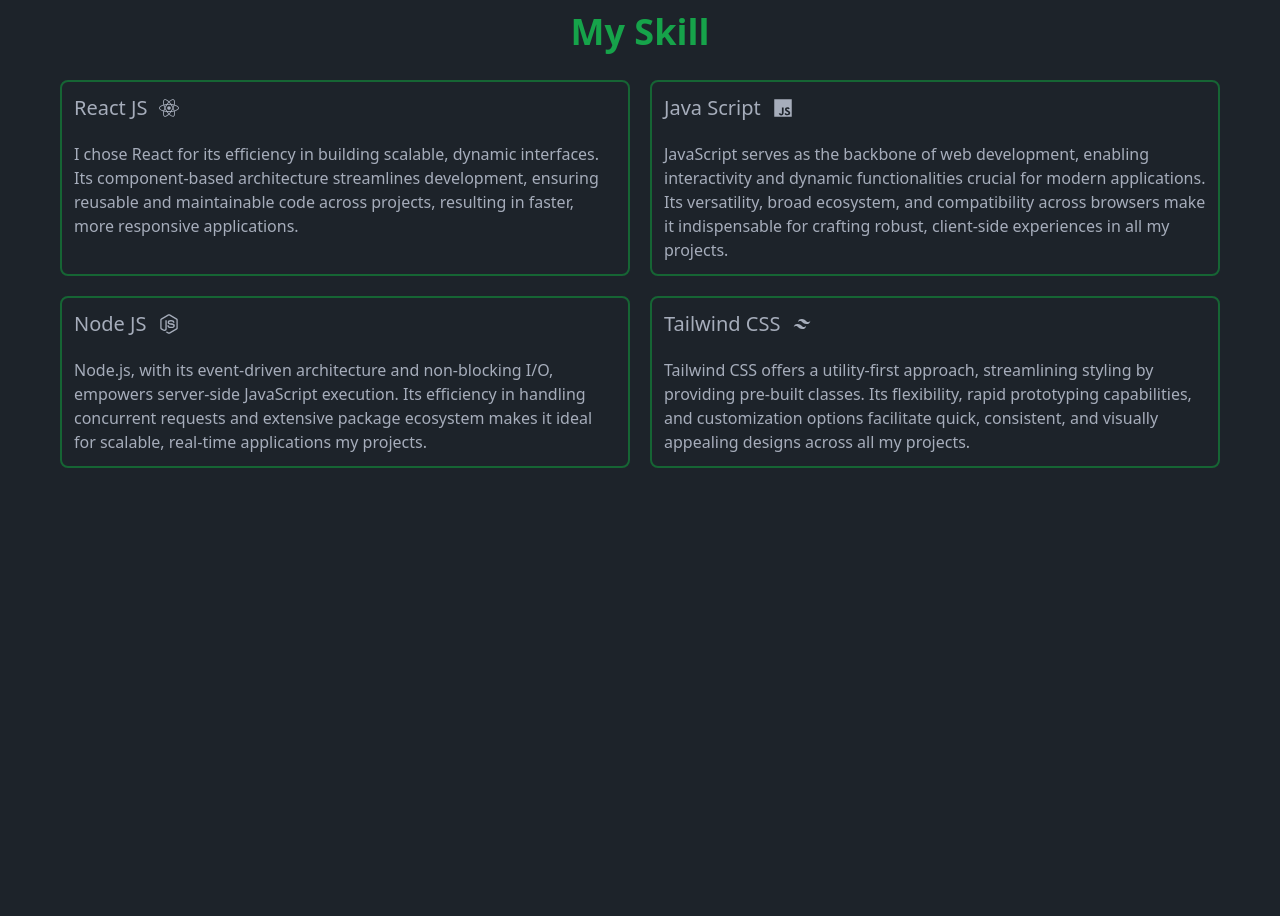
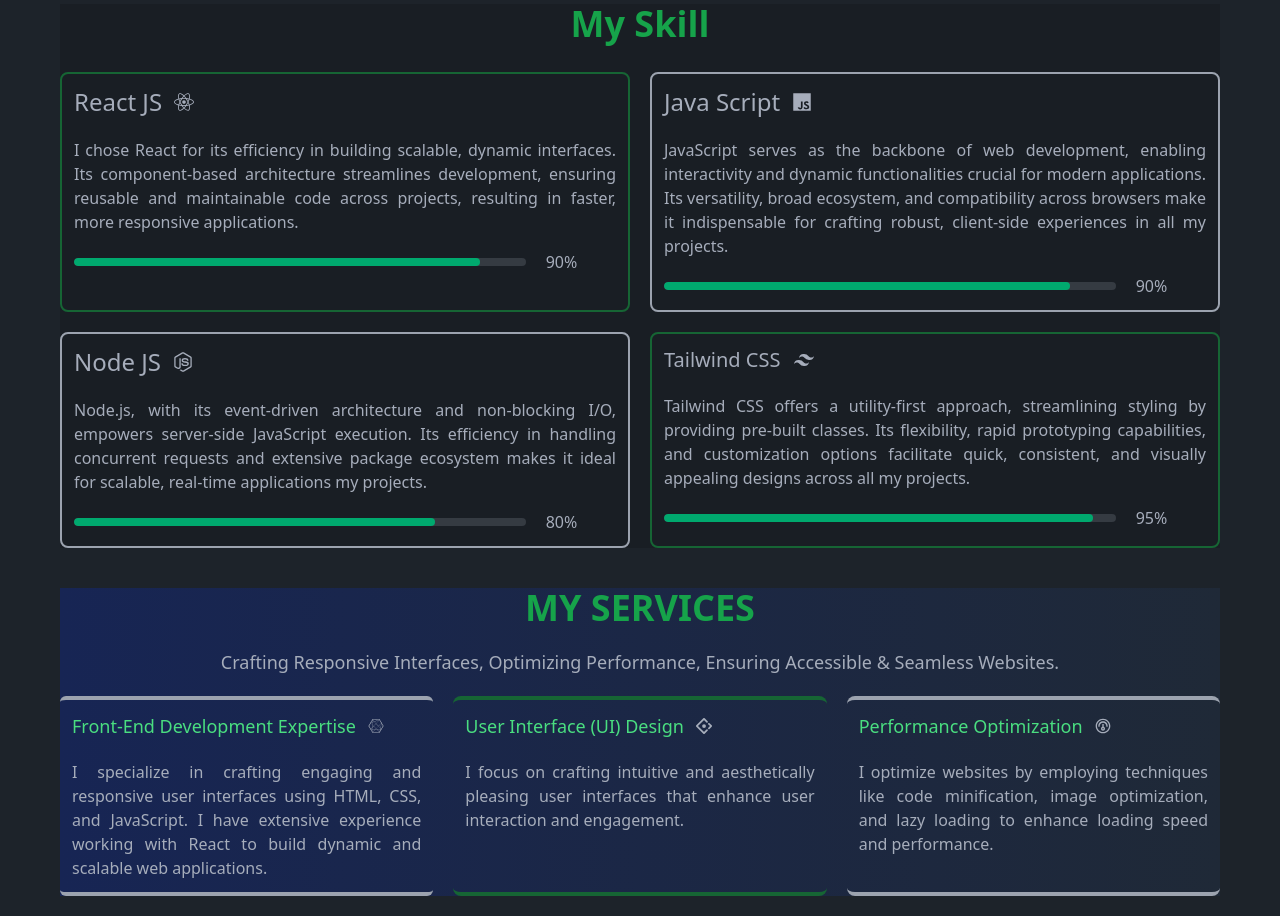
Before and after one commit to alaminakash754/my-portfolio, a React (Vite) app: page / in a window 1280 px wide. Shown: the part 640-1556 px from the top of the page. Before the commit the page ends 1108 px from the top, so only its background shows below. Built offline with nearby package versions, Linux system fonts and the light colour scheme.

Commit message:
added my services section

```diff
--- a/src/Pages/Home.jsx
+++ b/src/Pages/Home.jsx
@@ -1,4 +1,5 @@
 import Banner from "../components/Banner";
+import Experience from "../components/Experience";
 import Skill from "../components/Skill";
 
 
@@ -8,6 +9,7 @@
 
             <Banner></Banner>
             <Skill></Skill>
+            <Experience></Experience>
         </div>
     );
 };
--- a/src/components/Banner.jsx
+++ b/src/components/Banner.jsx
@@ -3,14 +3,14 @@
 
 const Banner = () => {
     return (
-        <div className="bg-gradient-to-r from-black to-blue-950 grid md:grid-cols-2 sm:grid-cols-1 gap-10 h-[500px] p-6">
+        <div className="bg-gradient-to-r from-black to-blue-950 grid sm:grid-cols-1 md:grid-cols-2  gap-10 h-[500px] p-6">
             <div className=" ml-5">
                 <h1 className="text-5xl">Hi, I'm Alamin!</h1>
 
-                <p className='mt-10 text-justify font-semibold text-lg'>Welcome to my portfolio! I specialize in crafting immersive user experiences as a front-end developer. With a passion for clean code and innovative design, I bring concepts to life using HTML, CSS, and JavaScript. Proficient in frameworks like React and Vue.js, I strive to create responsive and visually stunning interfaces that elevate user engagement and satisfaction.</p>
+                <p className='mt-10 text-justify font-semibold text-lg'>Welcome to my portfolio! I specialize in crafting immersive user experiences as a front-end developer. With a passion for clean code and innovative design, I bring concepts to life using HTML, CSS, and JavaScript. Proficient in frameworks like React and Vite, I strive to create responsive and visually stunning interfaces that elevate user engagement and satisfaction.</p>
                 <button className='bg-green-600 rounded-lg mt-10 p-3 text-xl font-medium flex items-center justify-center gap-3 text-center'>Download Resume <p className='mt-2'><MdDownload/></p></button>
             </div>
-            <div className="ml-10">
+            <div className="ml-14">
                 <img className='rounded-full w-[400px] h-[400px] ' src={coverPhoto} alt="" />
             </div>
         </div>
--- /dev/null
+++ b/src/components/Experience.jsx
@@ -0,0 +1,41 @@
+import { FaConnectdevelop } from "react-icons/fa";
+import { SiAntdesign } from "react-icons/si";
+import { CgPerformance } from "react-icons/cg";
+
+
+const Experience = () => {
+    return (
+        <div className="bg-gradient-to-r from-blue-950 to-gray-800 mt-10 my-5">
+            <h1 className="uppercase text-4xl text-center font-semibold text-green-600">My Services</h1>
+            <h4 className="text-lg font-medium text-center my-5">Crafting Responsive Interfaces, Optimizing Performance, Ensuring Accessible & Seamless Websites.</h4>
+            <div className="grid sm:grid-cols-1 md:grid-cols-3 gap-5">
+                <div className="border-b-4 border-t-4 border-gray-400 p-3 rounded-md">
+                    <div className="flex items-center gap-3">
+                        <h2 className="text-lg font-medium text-green-400">Front-End Development Expertise </h2> <FaConnectdevelop></FaConnectdevelop>
+                    </div>
+                    <p className="font-medium mt-5 text-justify">I specialize in crafting engaging and responsive user interfaces using HTML, CSS, and JavaScript. I have extensive experience working with React to build dynamic and scalable web applications.</p>
+                </div>
+                <div className="border-b-4 border-t-4 border-green-800 p-3 rounded-lg">
+                    <div className="flex items-center gap-3">
+                        <h2 className="text-lg font-medium text-green-400">User Interface (UI) Design </h2> <SiAntdesign></SiAntdesign>
+                    </div>
+                    <p className="font-medium mt-5 text-justify">I focus on crafting intuitive and aesthetically pleasing user interfaces that enhance user interaction and engagement.</p>
+
+                </div>
+                <div className="border-b-4 border-t-4 border-gray-400 p-3 rounded-lg">
+                <div className="flex items-center gap-3">
+                        <h2 className="text-lg font-medium text-green-400">Performance Optimization</h2> <CgPerformance></CgPerformance>
+                    </div>
+                    <p className="font-medium mt-5 text-justify">I optimize websites by employing techniques like code minification, image optimization, and lazy loading to enhance loading speed and performance.</p>
+
+                </div>
+
+
+
+            </div>
+
+        </div>
+    );
+};
+
+export default Experience;
--- a/src/components/Skill.jsx
+++ b/src/components/Skill.jsx
@@ -4,33 +4,48 @@
 
 const Skill = () => {
     return (
-        <div>
-            <h2 className="text-center text-4xl font-semibold text-green-600 my-7">My Skill</h2>
-
+        <div className="bg-base-200 mt-5">
+            <h2 className="text-center text-4xl font-semibold text-green-600 my-7 mt-3">My Skill</h2>
             <div className="grid sm:grid-cols-1 md:grid-cols-2 gap-5">
                 <div className="border-2 border-green-800 p-3 rounded-lg">
                     <div className="flex items-center gap-3">
-                        <h2 className="text-xl font-medium">React JS </h2> <FaReact className="text-xl"></FaReact>
+                        <h2 className="text-2xl font-medium">React JS </h2> <FaReact className="text-xl"></FaReact>
                     </div>
-                    <p className="font-medium mt-5">I chose React for its efficiency in building scalable, dynamic interfaces. Its component-based architecture streamlines development, ensuring reusable and maintainable code across projects, resulting in faster, more responsive applications.</p>
+                    <p className="font-medium mt-5 text-justify">I chose React for its efficiency in building scalable, dynamic interfaces. Its component-based architecture streamlines development, ensuring reusable and maintainable code across projects, resulting in faster, more responsive applications.</p>
+                    <div className="flex gap-5 items-center mt-4">
+                        <progress className="progress progress-success w-5/6 text-gray-500" value="90" max="100">  </progress>
+                        <p>90%</p>
+                    </div>
+                </div>
+                <div className="border-2 border-gray-400 p-3 rounded-lg">
+                    <div className="flex items-center gap-3">
+                        <h2 className="text-2xl font-medium">Java Script </h2> <IoLogoJavascript className="text-xl"></IoLogoJavascript>
+                    </div>
+                    <p className="font-medium mt-5 text-justify">JavaScript serves as the backbone of web development, enabling interactivity and dynamic functionalities crucial for modern applications. Its versatility, broad ecosystem, and compatibility across browsers make it indispensable for crafting robust, client-side experiences in all my projects.</p>
+                    <div className="flex gap-5 items-center mt-4">
+                        <progress className="progress progress-success w-5/6 text-gray-500" value="90" max="100">  </progress>
+                        <p>90%</p>
+                    </div>
+                </div>
+                <div className="border-2 border-gray-400 p-3 rounded-lg">
+                    <div className="flex items-center gap-3">
+                        <h2 className="text-2xl font-medium">Node JS</h2> <FaNodeJs className="text-xl"></FaNodeJs>
+                    </div>
+                    <p className="font-medium mt-5 text-justify">Node.js, with its event-driven architecture and non-blocking I/O, empowers server-side JavaScript execution. Its efficiency in handling concurrent requests and extensive package ecosystem makes it ideal for scalable, real-time applications my projects.</p>
+                    <div className="flex gap-5 items-center mt-4">
+                        <progress className="progress progress-success w-5/6 text-gray-500" value="80" max="100">  </progress>
+                        <p>80%</p>
+                    </div>
                 </div>
                 <div className="border-2 border-green-800 p-3 rounded-lg">
                     <div className="flex items-center gap-3">
-                        <h2 className="text-xl font-medium">Java Script </h2> <IoLogoJavascript className="text-xl"></IoLogoJavascript>
+                        <h2 className="text-xl font-medium">Tailwind CSS</h2> <BiLogoTailwindCss className="text-2xl"></BiLogoTailwindCss>
                     </div>
-                    <p className="font-medium mt-5">JavaScript serves as the backbone of web development, enabling interactivity and dynamic functionalities crucial for modern applications. Its versatility, broad ecosystem, and compatibility across browsers make it indispensable for crafting robust, client-side experiences in all my projects.</p>
-                </div>
-                <div className="border-2 border-green-800 p-3 rounded-lg">
-                    <div className="flex items-center gap-3">
-                        <h2 className="text-xl font-medium">Node JS</h2> <FaNodeJs className="text-xl"></FaNodeJs>
+                    <p className="font-medium mt-5 text-justify">Tailwind CSS offers a utility-first approach, streamlining styling by providing pre-built classes. Its flexibility, rapid prototyping capabilities, and customization options facilitate quick, consistent, and visually appealing designs across all my projects.</p>
+                    <div className="flex gap-5 items-center mt-4">
+                        <progress className="progress progress-success w-5/6 text-gray-500" value="95" max="100">  </progress>
+                        <p>95%</p>
                     </div>
-                    <p className="font-medium mt-5">Node.js, with its event-driven architecture and non-blocking I/O, empowers server-side JavaScript execution. Its efficiency in handling concurrent requests and extensive package ecosystem makes it ideal for scalable, real-time applications my projects.</p>
-                </div>
-                <div className="border-2 border-green-800 p-3 rounded-lg">
-                    <div className="flex items-center gap-3">
-                        <h2 className="text-xl font-medium">Tailwind CSS</h2> <BiLogoTailwindCss className="text-xl"></BiLogoTailwindCss>
-                    </div>
-                    <p className="font-medium mt-5">Tailwind CSS offers a utility-first approach, streamlining styling by providing pre-built classes. Its flexibility, rapid prototyping capabilities, and customization options facilitate quick, consistent, and visually appealing designs across all my projects.</p>
                 </div>
 
 
```
